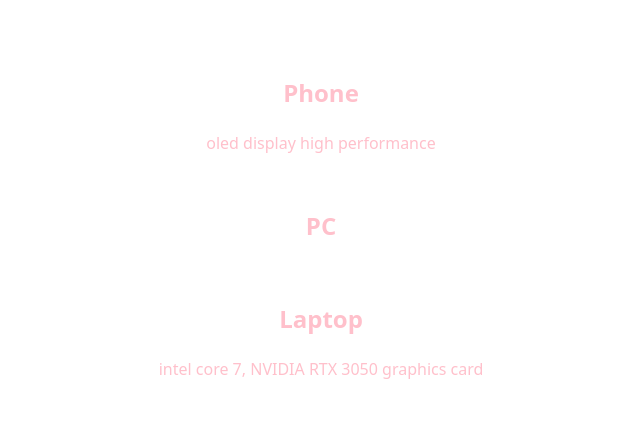
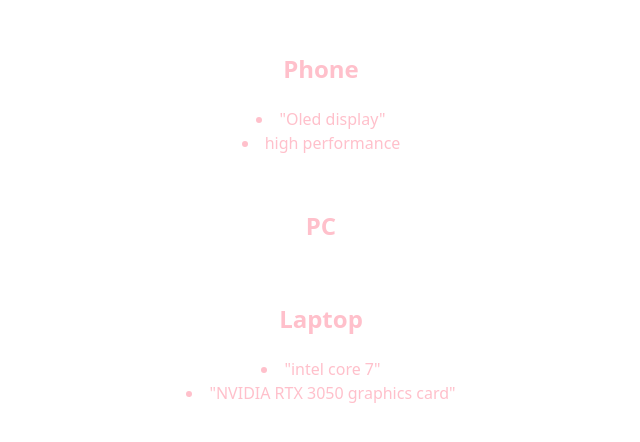
Before and after one commit to Mudassar123khan/LearningReact, a React (Vite) app in the folder react-app/: page / in a window 1280 px wide. Shown: the part 174-616 px from the top of the page, without its empty margins (319-959 px from the left). Built offline with nearby package versions, Linux system fonts and the light colour scheme.

Commit message:
Array rendering. This is how we render the individual values of the array in list form.

```diff
--- a/react-app/src/ProductTab.jsx
+++ b/react-app/src/ProductTab.jsx
@@ -1,11 +1,13 @@
 import Product from "./Product.jsx";
 
 function ProductTab(){
+    let features=[<li>"Oled display"</li>,<li>high performance</li>];
+
     return (
         <>
-        <Product title="Phone" features={[" oled display"," high performance"]}/>
+        <Product title="Phone" features={features}/>
         <Product title="PC"  />
-        <Product title="Laptop" features={["intel core 7",", NVIDIA RTX 3050 graphics card"]}/>
+        <Product title="Laptop" features={[<li>"intel core 7"</li>,<li>"NVIDIA RTX 3050 graphics card"</li>]}/>
         </>
     );
 }
```
